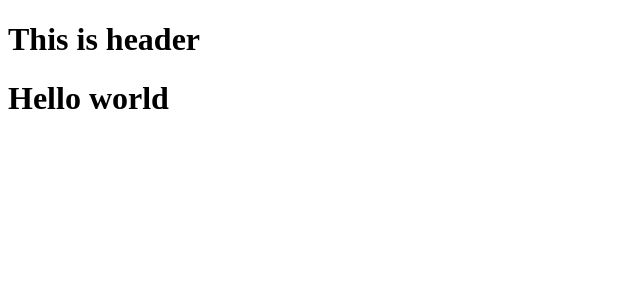
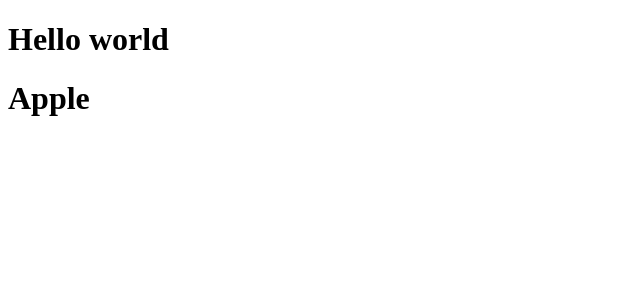
Before and after one commit to pardipYadav/react, a React (Vite) app: page / in a window 1280 px wide. Shown: the top 300 px of the page, without its empty margins (0-640 px from the left). Built offline with nearby package versions, Linux system fonts and the light colour scheme.

Commit message:
first component

```diff
--- a/src/App.jsx
+++ b/src/App.jsx
@@ -1,12 +1,17 @@
-import Header from "./Header";
 const App = () => {
   return (
-    <>
-      <div>
-        <Header />
-        <h1>Hello world</h1>
-      </div>
-    </>
+    <div>
+      <h1>Hello world</h1>
+      <Fruit />
+    </div>
+  );
+};
+
+const Fruit = () => {
+  return (
+    <div>
+      <h1>Apple</h1>
+    </div>
   );
 };
 
```
